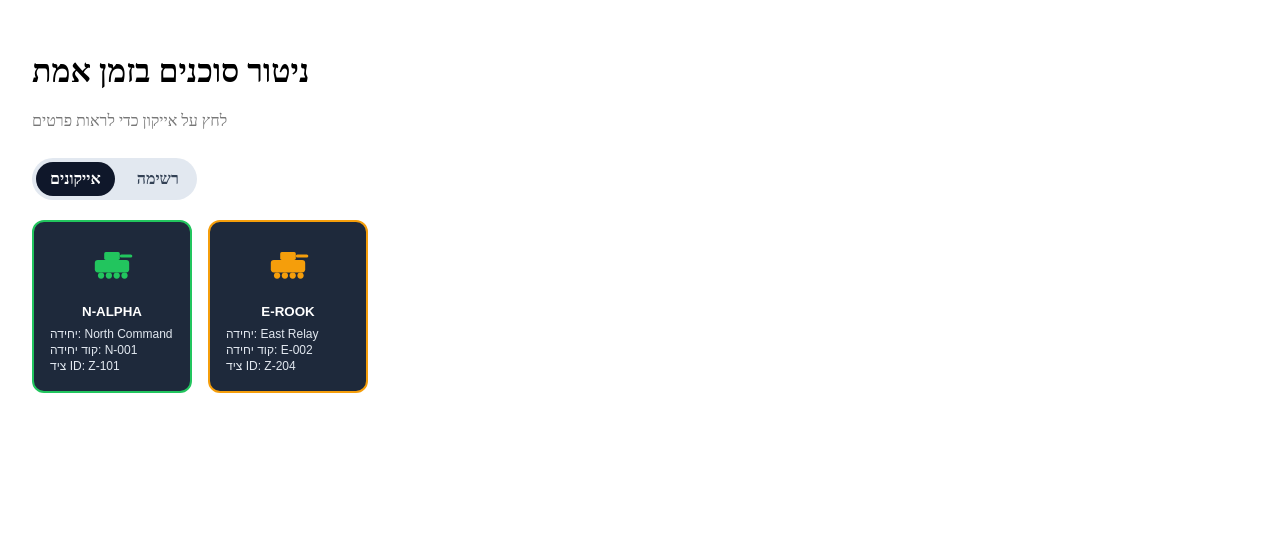
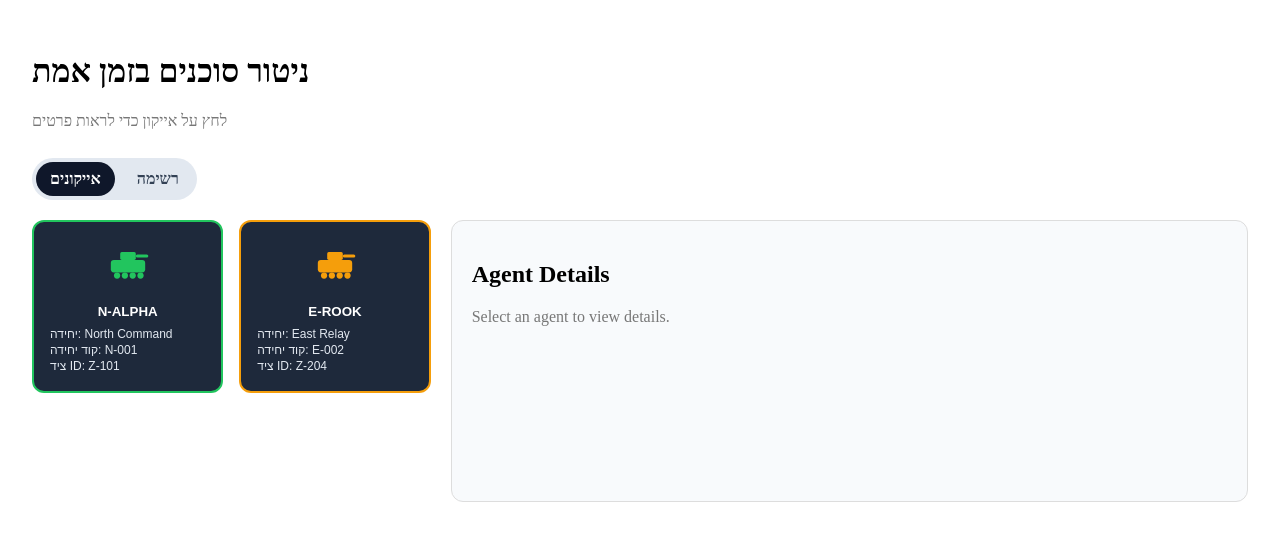
Before and after one commit to davidtiechman/manager, a React (Vite) app in the folder manager-ui/: page / in a window 1280 px wide. Shown: the top 540 px of the page. Built offline with nearby package versions, Linux system fonts and the light colour scheme; no server answers.

Commit message:
Split homepage into agents and details panes

```diff
--- a/manager-ui/src/components/HomePage.tsx
+++ b/manager-ui/src/components/HomePage.tsx
@@ -75,15 +75,14 @@ export default function HomePage() {
         </div>
       </div>
 
+      <div className="home-layout">
+        <aside className="agents-pane">
           <div className={`agents-grid ${viewMode === 'list' ? 'agents-list' : ''}`}>
             {agents.map((agent) => (
-          <div
+              <button
                 key={agent.id}
-            className={`agent-tile ${selectedAgent?.id === agent.id ? 'selected' : ''}`}
-          >
-            <button
                 type="button"
-              className={`agent-card ${agent.status} ${viewMode === 'list' ? 'list-view' : ''}`}
+                className={`agent-card ${agent.status} ${viewMode === 'list' ? 'list-view' : ''} ${selectedAgent?.id === agent.id ? 'selected' : ''}`}
                 onClick={() => setSelectedAgent(agent)}
               >
                 <div className="tank-icon">
@@ -98,15 +97,23 @@ export default function HomePage() {
                   </div>
                 </div>
               </button>
+            ))}
+          </div>
+        </aside>
 
-            {selectedAgent?.id === agent.id && (
+        <main className="details-pane">
+          {selectedAgent ? (
             <Details
               agent={selectedAgent}
               onClose={() => setSelectedAgent(null)}
             />
+          ) : (
+            <div className="empty-details">
+              <h2>Agent Details</h2>
+              <p className="muted">Select an agent to view details.</p>
+            </div>
           )}
-          </div>
-        ))}
+        </main>
       </div>
     </div>
   );
--- a/manager-ui/src/styles.css
+++ b/manager-ui/src/styles.css
@@ -35,6 +35,23 @@
   color: #777;
 }
 
+.home-layout {
+  display: grid;
+  grid-template-columns: minmax(260px, 1fr) minmax(0, 2fr);
+  gap: 20px;
+  align-items: start;
+}
+
+.agents-pane,
+.details-pane {
+  min-width: 0;
+}
+
+.agents-pane {
+  max-height: calc(100vh - 170px);
+  overflow: auto;
+}
+
 .agents-grid {
   display: grid;
   grid-template-columns: repeat(auto-fill, minmax(140px, 1fr));
@@ -46,16 +63,6 @@
   flex-direction: column;
 }
 
-.agent-tile {
-  display: flex;
-  flex-direction: column;
-  gap: 12px;
-}
-
-.agent-tile.selected {
-  grid-column: span 2;
-}
-
 .agent-card {
   width: 100%;
   border: 1px solid #ccc;
@@ -65,6 +72,11 @@
   background: #1e293b;
   color: white;
   text-align: center;
+}
+
+.agent-card.selected {
+  outline: 3px solid #38bdf8;
+  outline-offset: 2px;
 }
 
 .agent-card.list-view {
@@ -129,6 +141,19 @@
   border: 1px solid #ddd;
   max-height: 70vh;
   overflow: auto;
+}
+
+.details-pane {
+  position: sticky;
+  top: 24px;
+}
+
+.empty-details {
+  min-height: 240px;
+  padding: 20px;
+  border: 1px solid #ddd;
+  border-radius: 12px;
+  background: #f8fafc;
 }
 
 .details-header {
@@ -236,8 +261,16 @@
 }
 
 @media (max-width: 520px) {
-  .agent-tile.selected {
-    grid-column: span 1;
+  .home-layout {
+    grid-template-columns: 1fr;
+  }
+
+  .agents-pane {
+    max-height: none;
+  }
+
+  .details-pane {
+    position: static;
   }
 
   .agent-card.list-view {
```
Lines whose indentation alone changed are shown as unchanged.
